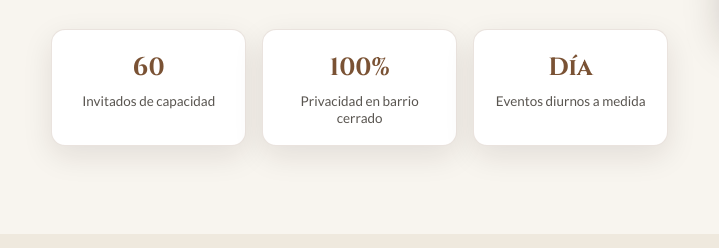
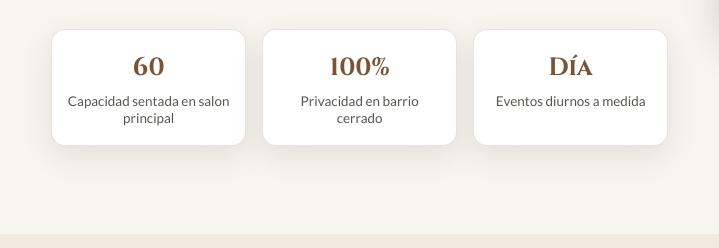
Before and after one commit to Rocconesci344/DonFlorencio, a plain HTML site: page index.html in a window 1280 px wide. Shown: the part 1232-1480 px from the top of the page, 0-719 px from the left. Drawn offline with nearby package versions, Linux system fonts and the light colour scheme; a web font is replaced by a local one.

Commit message:
cambio palabra

```diff
--- a/index.html
+++ b/index.html
@@ -97,7 +97,7 @@
         <div class="highlights">
           <div class="highlight-item">
             <span class="highlight-number">60</span>
-            <span class="highlight-label">Invitados de capacidad</span>
+            <span class="highlight-label">Capacidad sentada en salon principal</span>
           </div>
           <div class="highlight-item">
             <span class="highlight-number">100%</span>
```
